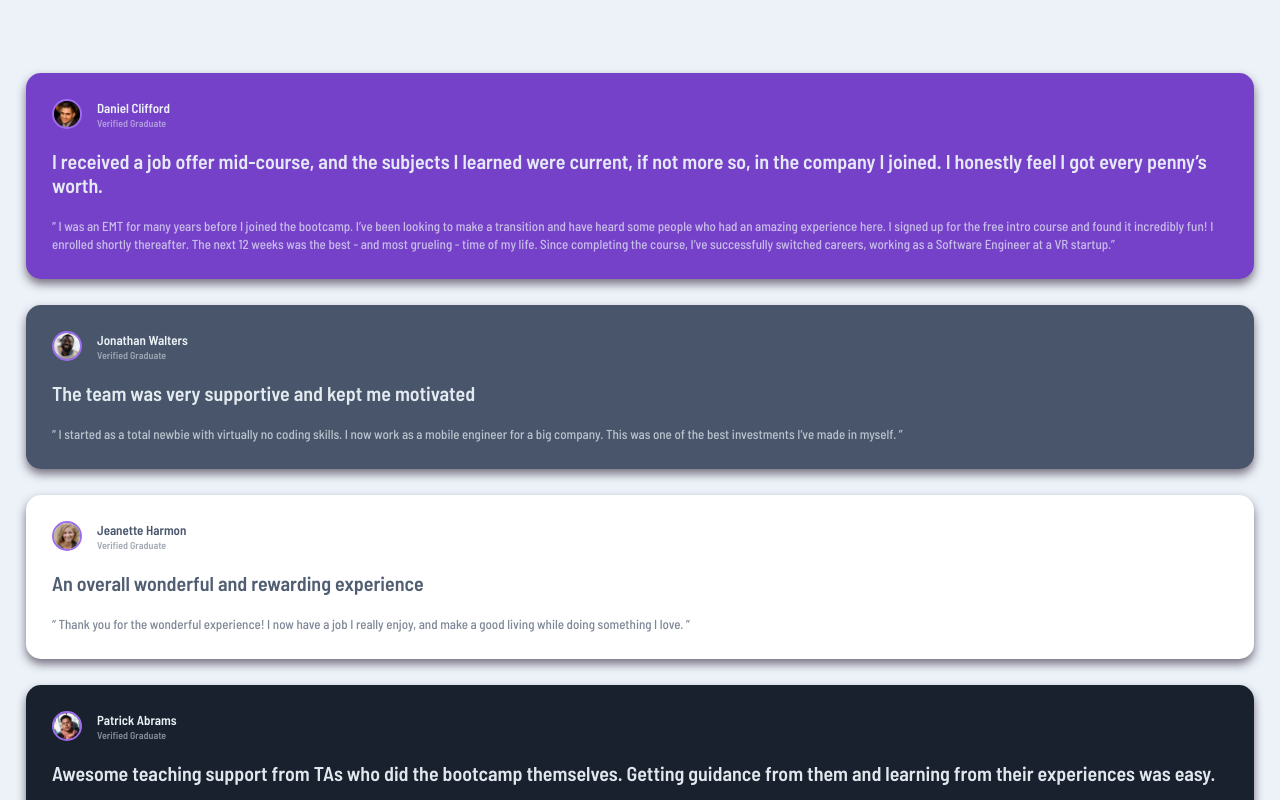
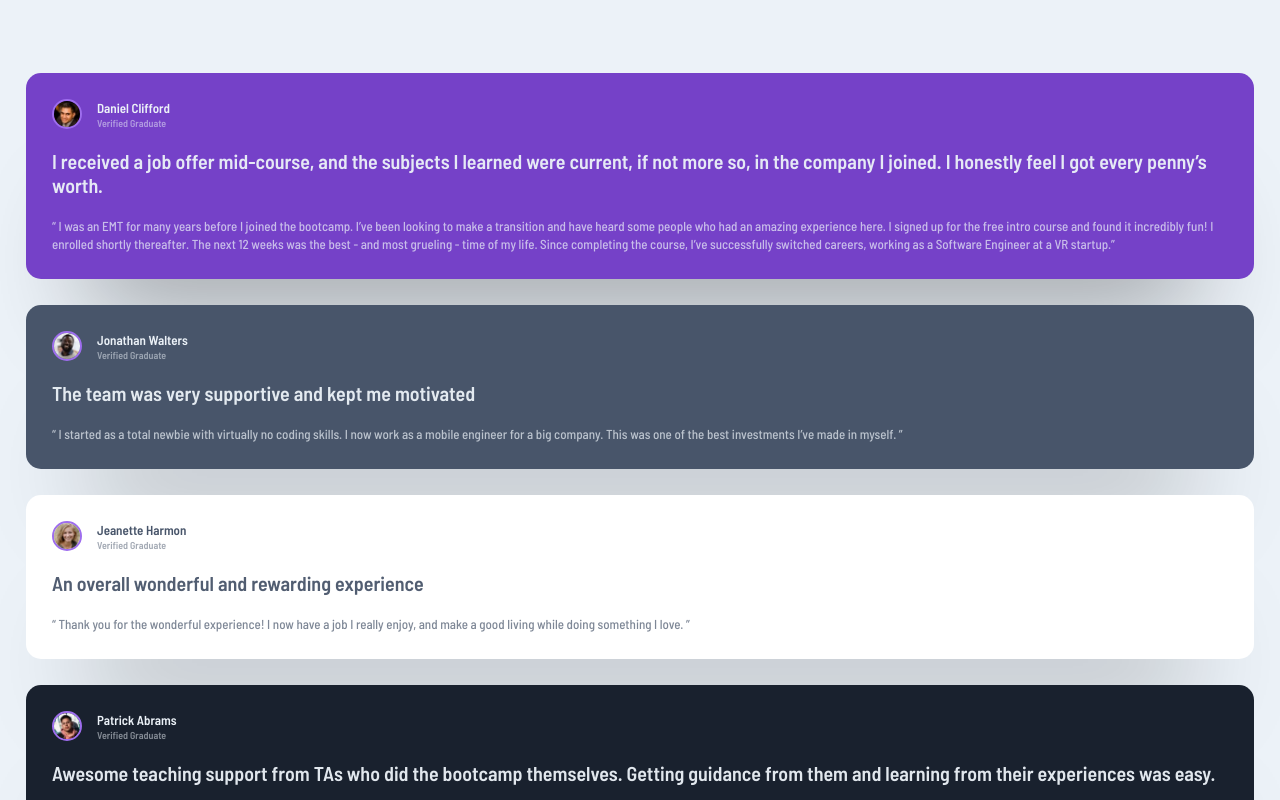
Before and after one commit to MarcoCarpo/testimonials-grid-section-main-main, a plain HTML site: page index.html in a window 1280 px wide. Shown: the top 800 px of the page. Drawn offline with Linux system fonts and the light colour scheme.

Commit message:
third commit

```diff
--- a/assets/styles/_page.scss
+++ b/assets/styles/_page.scss
@@ -7,7 +7,7 @@
   .card {
     border-radius: 1.5rem;
     margin: 1.3rem 2.6rem;
-    box-shadow: 0rem 0.5rem 1rem rgba(45, 32, 54, 0.616);
+    box-shadow: 0px 83px 100px -61px rgba(0, 0, 0, 0.397);
 
     .card-container {
       padding: 2.6rem;
```
Also changed, not shown: assets/styles/style.css, 1 other file.
